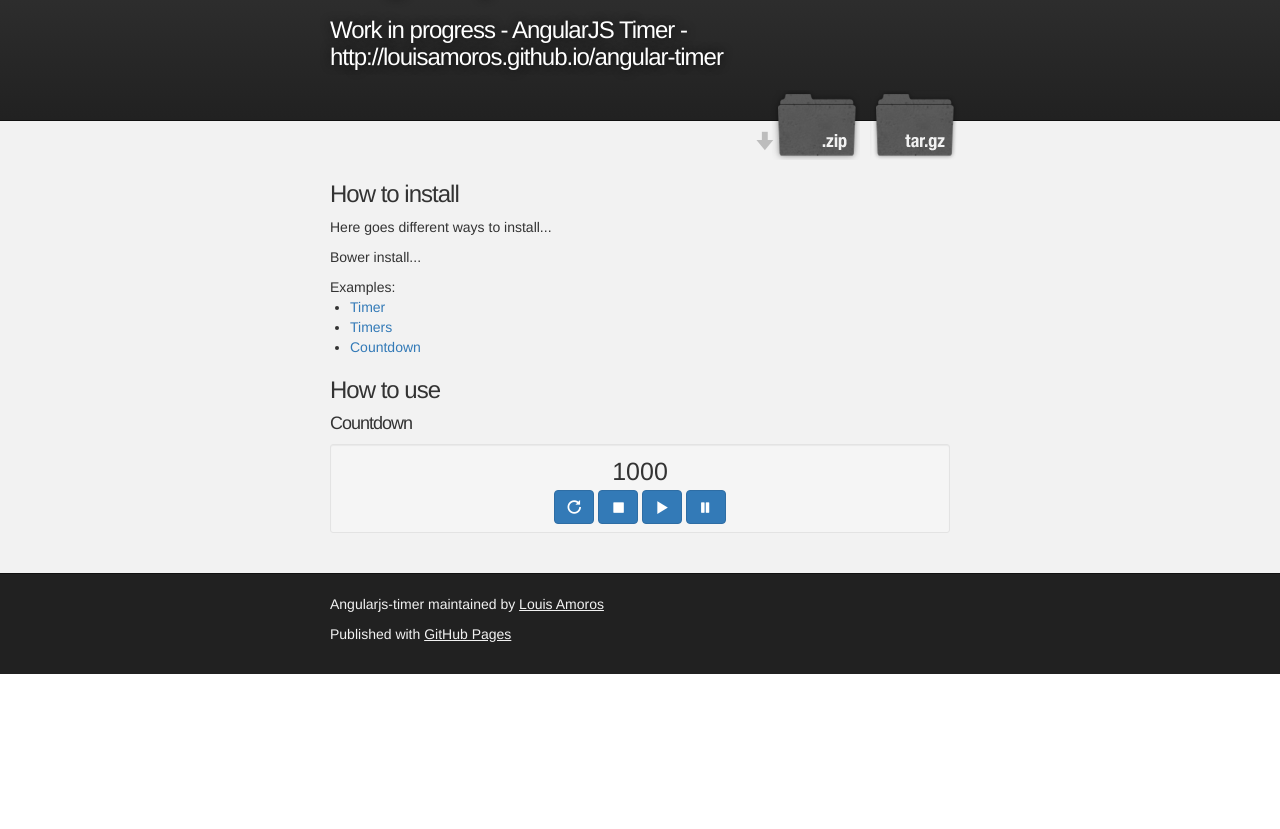
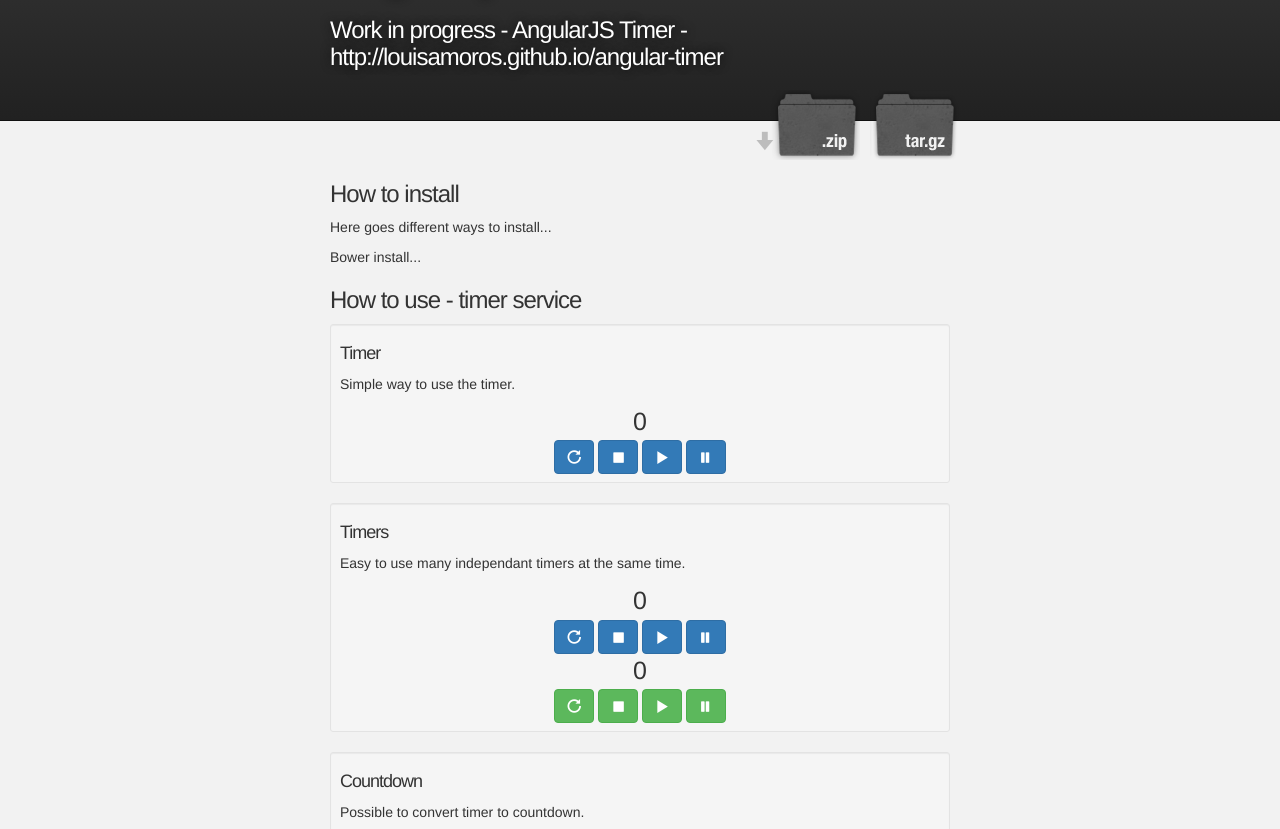
Before and after one commit to louisamoros/angular-timer, a website: page index.html at #/countdown in a window 1280 px wide. Shown: the part 99-928 px from the top of the page. Before the commit the page ends 800 px from the top, so only its background shows below. Drawn offline with Linux system fonts and the light colour scheme.

Commit message:
no more routes app.js will be deleted one page app

```diff
--- a/examples/countdown/countdown.html
+++ b/examples/countdown/countdown.html
@@ -1,9 +1,11 @@
-<h4>Countdown</h4>
-<div class="well well-sm text-center">
-  <ng-timer count="countdown._count" format="HHMMSS"></ng-timer>
-
-  <button ng-click="onRestartCountdown()" class="btn btn-primary glyphicon glyphicon-repeat"></button>
-  <button ng-click="onResetCountdown()" class="btn btn-primary glyphicon glyphicon-stop"></button>
-  <button ng-click="onStartCountdown()" class="btn btn-primary glyphicon glyphicon-play"></button>
-  <button ng-click="onStopCountdown()" class="btn btn-primary glyphicon glyphicon-pause"></button>
+<div class="well well-sm">
+  <h4>Countdown</h4>
+  <p>Possible to convert timer to countdown.</p>
+  <div class="text-center">
+    <ng-timer count="countdown._count"></ng-timer>
+    <button ng-click="onRestartCountdown()" class="btn btn-primary glyphicon glyphicon-repeat"></button>
+    <button ng-click="onResetCountdown()" class="btn btn-primary glyphicon glyphicon-stop"></button>
+    <button ng-click="onStartCountdown()" class="btn btn-primary glyphicon glyphicon-play"></button>
+    <button ng-click="onStopCountdown()" class="btn btn-primary glyphicon glyphicon-pause"></button>
+  </div>
 </div>
--- a/examples/timer/timer.html
+++ b/examples/timer/timer.html
@@ -1,8 +1,11 @@
-<h4>Timer</h4>
-<div class="well well-sm text-center">
-  <ng-timer count="timer._count" format="HHMMSS"></ng-timer>
-  <button ng-click="onRestartTimer()" class="btn btn-primary glyphicon glyphicon-repeat"></button>
-  <button ng-click="onResetTimer()" class="btn btn-primary glyphicon glyphicon-stop"></button>
-  <button ng-click="onStartTimer()" class="btn btn-primary glyphicon glyphicon-play"></button>
-  <button ng-click="onStopTimer()" class="btn btn-primary glyphicon glyphicon-pause"></button>
+<div class="well well-sm">
+  <h4>Timer</h4>
+  <p>Simple way to use the timer.</p>
+  <div class="text-center">
+    <ng-timer count="timer._count"></ng-timer>
+    <button ng-click="onRestartTimer()" class="btn btn-primary glyphicon glyphicon-repeat"></button>
+    <button ng-click="onResetTimer()" class="btn btn-primary glyphicon glyphicon-stop"></button>
+    <button ng-click="onStartTimer()" class="btn btn-primary glyphicon glyphicon-play"></button>
+    <button ng-click="onStopTimer()" class="btn btn-primary glyphicon glyphicon-pause"></button>
+  </div>
 </div>
--- a/examples/timers/timers.html
+++ b/examples/timers/timers.html
@@ -1,14 +1,17 @@
+<div class="well well-sm">
   <h4>Timers</h4>
-<div class="well well-sm text-center">
-  <ng-timer count="timer1._count" format="HHMMSS"></ng-timer>
+  <p>Easy to use many independant timers at the same time.</p>
+  <div class="text-center">
+    <ng-timer count="timer1._count"></ng-timer>
     <button ng-click="onRestartTimer1()" class="btn btn-primary glyphicon glyphicon-repeat"></button>
     <button ng-click="onResetTimer1()" class="btn btn-primary glyphicon glyphicon-stop"></button>
     <button ng-click="onStartTimer1()" class="btn btn-primary glyphicon glyphicon-play"></button>
     <button ng-click="onStopTimer1()" class="btn btn-primary glyphicon glyphicon-pause"></button>
 
-  <ng-timer count="timer2._count" format="HHMMSS"></ng-timer>
+    <ng-timer count="timer2._count"></ng-timer>
     <button ng-click="onRestartTimer2()" class="btn btn-success glyphicon glyphicon-repeat"></button>
     <button ng-click="onResetTimer2()" class="btn btn-success glyphicon glyphicon-stop"></button>
     <button ng-click="onStartTimer2()" class="btn btn-success glyphicon glyphicon-play"></button>
     <button ng-click="onStopTimer2()" class="btn btn-success glyphicon glyphicon-pause"></button>
   </div>
+</div>
--- a/index.html
+++ b/index.html
@@ -40,15 +40,22 @@
       <h3>How to install</h3>
       <p>Here goes different ways to install...</p>
       <p>Bower install...</p>
-      Examples:
-      <ul>
-        <li><a ng-href="#/">Timer</a></li>
-        <li><a ng-href="#/timers">Timers</a></li>
-        <li><a ng-href="#/countdown">Countdown</a></li>
-      </ul>
 
-      <h3>How to use</h3>
-      <div ng-view=""></div>
+      <h3>How to use - timer service</h3>
+      <!-- Simple timer -->
+      <div ng-include="'examples/timer/timer.html'" ng-controller='TimerController'></div>
+      <!-- Simple timers -->
+      <div ng-include="'examples/timers/timers.html'" ng-controller='TimersController'></div>
+      <!-- Simple countdown -->
+      <div ng-include="'examples/countdown/countdown.html'" ng-controller='CountdownController'></div>
+
+      <h3>How to use - timer directive</h3>
+      <!-- Simple timer display -->
+      timer display...
+      <!-- <div ng-include="'examples/timer-display/timer-display.html'" ng-controller='TimerDisplayController'></div> -->
+      <!-- Simple timer circle -->
+      timer circle...
+      <!-- <div ng-include="'examples/timer-circle/timer-circle.html'" ng-controller='TimerCircleController'></div> -->
     </section>
   </div>
 
```
Also changed, not shown: dist/angularjs-timer.js, dist/angularjs-timer.min.js. Lines whose indentation alone changed are shown as unchanged.
